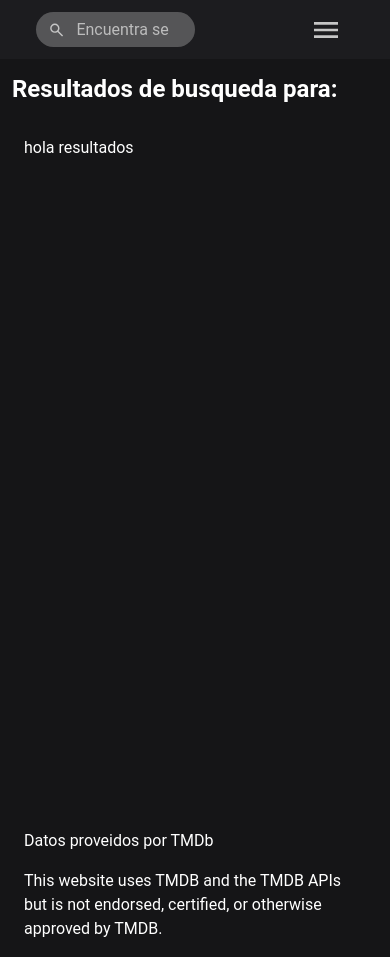
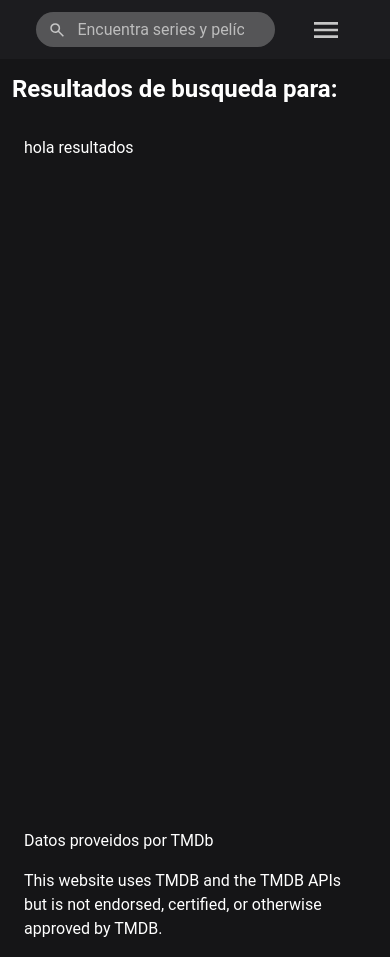
Before and after one commit to rodrigocattebeke/moviesworld, a Next.js app: page /buscar in a window 390 px wide. Built offline with nearby package versions, Linux system fonts and the light colour scheme.

Commit message:
starting the results modal

```diff
--- a/src/app/buscar/page.jsx
+++ b/src/app/buscar/page.jsx
@@ -14,7 +14,6 @@ export default function Buscar() {
     const getResults = async () => {
       const res = await fetch(`/api/buscar?q=${query}`);
       const results = await res.json();
-      console.log(results);
       setResults(results);
       setIsLoading(false);
     };
--- a/src/app/globals.css
+++ b/src/app/globals.css
@@ -3,8 +3,9 @@
   /* BACKGROUND COLORS */
   --background-color-primary: #151517;
   --background-color-primary-75: #212123b7;
-  --background-color-secondary: rgba(255, 255, 255, 0.25);
+  --background-color-secondary: rgba(255, 255, 255);
   --background-color-secondary-25: rgba(255, 255, 255, 0.25);
+  --background-color-tertiary: rgb(80, 80, 80);
 
   /* FONTS */
   --font-primary-color: rgb(255, 255, 255);
--- a/src/components/layout/Header/Header.jsx
+++ b/src/components/layout/Header/Header.jsx
@@ -2,7 +2,7 @@ import Link from "next/link";
 import styles from "./Header.module.css";
 import Image from "next/image";
 import { Menu } from "@/components/icons/Menu";
-import { Search } from "@/components/icons/Search";
+import { SearchInput } from "./SearchInput/SearchInput";
 
 export const Header = () => {
   return (
@@ -10,11 +10,10 @@ export const Header = () => {
       <nav className={`${styles.navbar} container-xxl`}>
         <div className="container-fluid h-100">
           <div className="row h-100 m-0">
-            <div className={`${styles.searchContainer} d-flex pe-0 align-items-center col-6 col-xl-5`}>
-              <Search width={"1.25rem"} height={"1.25rem"} />
-              <input type="search" id="searchInput" className={`${styles.searchInput}`} placeholder="Encuentra series y películas"></input>
+            <div className={`${styles.searchContainer} col-9 col-md-8 col-xl-5`}>
+              <SearchInput />
             </div>
-            <div className="col-6 col-xl-7 d-flex align-items-center">
+            <div className="col-3 col-md-4 col-xl-7 d-flex align-items-center">
               <div className="d-flex justify-content-end justify-content-xl-center w-100">
                 <div className="d-block d-xl-none">
                   <Menu width={"2rem"} height={"2rem"} />
--- a/src/components/layout/Header/Header.module.css
+++ b/src/components/layout/Header/Header.module.css
@@ -47,6 +47,10 @@
 }
 
 .searchContainer {
+  display: flex;
+  position: relative;
+  padding-right: 0;
+  align-items: center;
   background-color: var(--background-color-secondary-25);
   border-radius: 22rem;
 }
@@ -54,22 +58,3 @@
 .searchContainer svg {
   cursor: pointer;
 }
-
-.searchInput {
-  width: 100%;
-  height: 100%;
-  border-radius: 10rem;
-  padding-left: 0.7rem;
-  padding-right: 0.7rem;
-  background-color: transparent;
-  border: none;
-  color: inherit;
-}
-
-.searchInput::placeholder {
-  color: var(--font-tertiary-color);
-}
-
-.searchInput:focus {
-  outline: none;
-}
--- /dev/null
+++ b/src/components/layout/Header/SearchInput/Result/Result.jsx
@@ -0,0 +1,17 @@
+import styles from "./Result.module.css";
+
+export const Result = ({ movie = null }) => {
+  if (!movie) return console.error("Se necesita pasar datos de una pelicula");
+
+  return (
+    <div className={styles.result}>
+      <div className={`${styles.imgContainer}`}>
+        <img src="#" />
+      </div>
+      <div className={`${styles.descriptionContainer}`}>
+        <p>{movie.title || ""}</p>
+        <small>{movie.release_date || ""}</small>
+      </div>
+    </div>
+  );
+};
--- /dev/null
+++ b/src/components/layout/Header/SearchInput/Result/Result.module.css
@@ -0,0 +1,36 @@
+.descriptionContainer {
+  margin-left: 0.4rem;
+}
+
+.descriptionContainer p {
+  margin: 0 0 0.2rem 0;
+  font-size: 1rem;
+}
+
+.imgContainer {
+  display: flex;
+  align-items: center;
+  justify-content: center;
+  width: auto;
+  min-width: 3.125rem;
+  height: 100%;
+}
+
+.imgContainer img {
+  width: 3.125rem;
+  height: auto;
+  border-radius: 0.2rem;
+}
+
+.result {
+  display: flex;
+  width: 100%;
+  height: auto;
+  padding: 0.5rem 0.8rem;
+  cursor: pointer;
+  transition: 0.3s;
+}
+
+.result:hover {
+  background-color: var(--background-color-secondary-25);
+}
--- /dev/null
+++ b/src/components/layout/Header/SearchInput/SearchInput.jsx
@@ -0,0 +1,62 @@
+"use client";
+import { useEffect, useRef, useState } from "react";
+import styles from "./SearchInput.module.css";
+import { Search } from "@/components/icons/Search";
+import { Result } from "./Result/Result";
+
+export const SearchInput = () => {
+  const [inputValue, setInputValue] = useState("");
+  const [movies, setMovies] = useState(null);
+  const [isSuccess, setIsSuccess] = useState(false);
+  const timeoutRef = useRef();
+
+  const onInputChange = (e) => {
+    setInputValue(e.target.value);
+  };
+
+  //Search input value on change
+  useEffect(() => {
+    if (/^\s*$/.test(inputValue)) return;
+    if (timeoutRef.current) {
+      clearTimeout(timeoutRef.current);
+    }
+    timeoutRef.current = setTimeout(async () => {
+      try {
+        const res = await fetch(`/api/buscar?q=${encodeURIComponent(inputValue.trim())}`);
+        const data = await res.json();
+        setMovies(data.results);
+      } catch (error) {
+        console.warn(error);
+        setIsSuccess(true);
+      }
+    }, 800);
+    return () => {
+      clearTimeout(timeoutRef.current);
+    };
+  }, [inputValue]);
+
+  return (
+    <>
+      <form className={styles.form}>
+        <Search width={"1.25rem"} height={"1.25rem"} />
+        <input type="search" id="searchInput" className={`${styles.searchInput}`} placeholder="Encuentra series y películas" onChange={onInputChange} value={inputValue} />
+
+        {/* Search result modal */}
+
+        {!movies ? (
+          ""
+        ) : isSuccess ? (
+          <p>Ocurrio un error al buscar la película.</p>
+        ) : (
+          <div className={styles.container}>
+            <div className={styles.resultContainer}>{movies.length == 0 ? <p>No hay resultados para la busqueda</p> : movies.map((movie) => <Result movie={movie} />)}</div>
+          </div>
+        )}
+
+        {/* Backdrop */}
+
+        {/* <div className={`${styles.backdrop} ${styles.active}`}></div> */}
+      </form>
+    </>
+  );
+};
--- /dev/null
+++ b/src/components/layout/Header/SearchInput/SearchInput.module.css
@@ -0,0 +1,49 @@
+.backdrop {
+  position: absolute;
+  width: 100%;
+  height: 100vh;
+  left: 0;
+  top: 0;
+}
+
+.container {
+  position: absolute;
+  width: 100%;
+  height: auto;
+  left: 0;
+  top: 100%;
+  padding: 1rem 0;
+  border-radius: 0.5rem;
+  background-color: var(--background-color-tertiary);
+}
+
+.form {
+  display: flex;
+  width: 100%;
+}
+
+.resultContainer {
+  width: 100%;
+  height: auto;
+  max-height: 32rem;
+  overflow-y: auto;
+}
+
+.searchInput {
+  width: 100%;
+  height: 100%;
+  border-radius: 10rem;
+  padding-left: 0.7rem;
+  padding-right: 0.2rem;
+  background-color: transparent;
+  border: none;
+  color: inherit;
+}
+
+.searchInput::placeholder {
+  color: var(--font-tertiary-color);
+}
+
+.searchInput:focus {
+  outline: none;
+}
```
